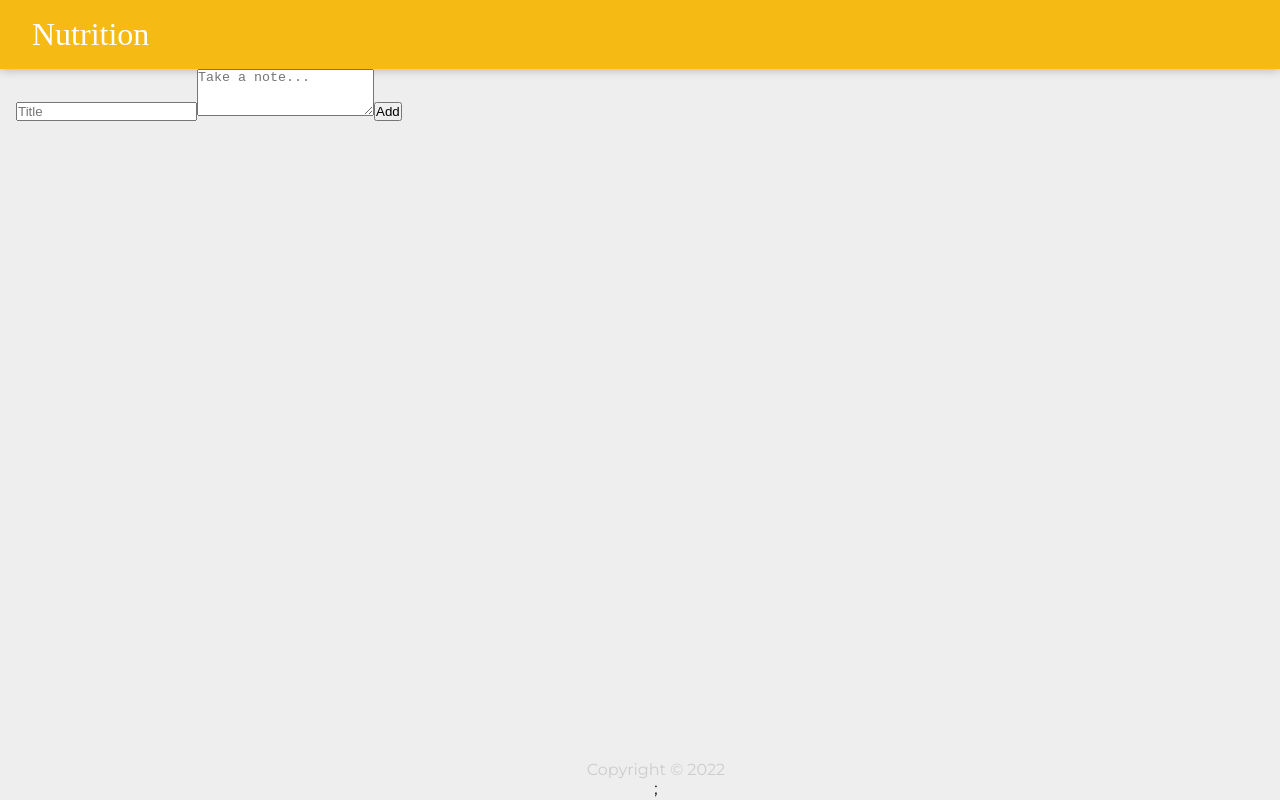
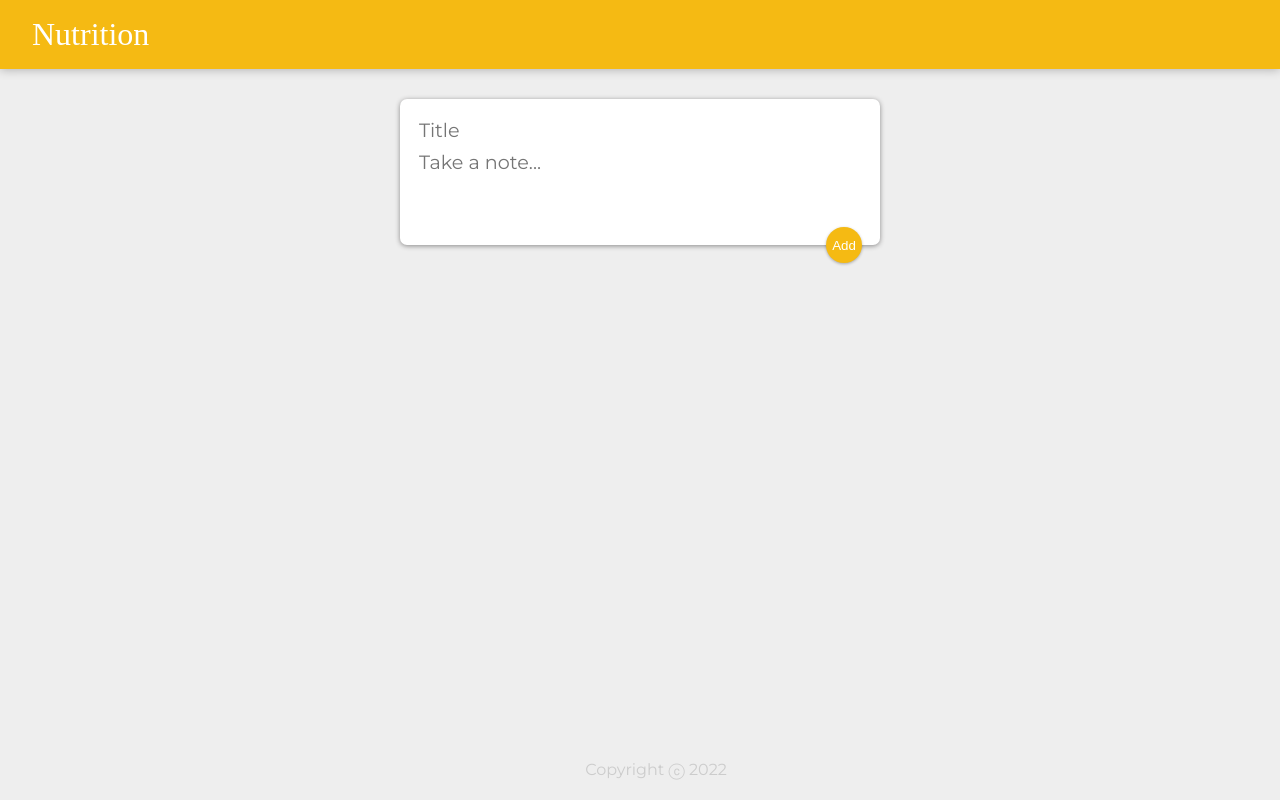
Before and after one commit to asasalcido14/keeper-app-git, a React (Create React App) app in the folder keeperv1/: page / in a window 1280 px wide. Built offline with nearby package versions, Linux system fonts and the light colour scheme; a web font is replaced by a local one.

Commit message:
fixed styling error
CSS styling error - added styling to .note p .note h1 - added styling to .note button and form, form input, form textarea, form button

```diff
--- a/keeperv1/public/styles.css
+++ b/keeperv1/public/styles.css
@@ -35,7 +35,6 @@
   footer p {
 	color: #ccc;
   }
-
   .note {
 	background: #fff;
 	border-radius: 7px;
@@ -55,3 +54,49 @@
 	white-space: pre-wrap;
 	word-wrap: break-word;
   }
+
+  .note button {
+	position: relative;
+	float: right;
+	margin-right: 10px;
+	color: #f5ba13;
+	border: none;
+	width: 36px;
+	height: 36px;
+	cursor: pointer;
+	outline: none;
+  }
+
+  form {
+	position: relative;
+	width: 480px;
+	margin: 30px auto 20px auto;
+	background: #fff;
+	padding: 15px;
+	border-radius: 7px;
+	box-shadow: 0 1px 5px rgb(138, 137, 137);
+  }
+  form input,
+  form textarea {
+	width: 100%;
+	border: none;
+	padding: 4px;
+	outline: none;
+	font-size: 1.2em;
+	font-family: inherit;
+	resize: none;
+  }
+  form button {
+	position: absolute;
+	right: 18px;
+	bottom: -18px;
+	background: #f5ba13;
+	color: #fff;
+	border: none;
+	border-radius: 50%;
+	width: 36px;
+	height: 36px;
+	box-shadow: 0 1px 3px rgba(0, 0, 0, 0.3);
+	cursor: pointer;
+	outline: none;
+  }
--- a/keeperv1/src/components/Footer.jsx
+++ b/keeperv1/src/components/Footer.jsx
@@ -1,13 +1,12 @@
 import React from "react";
 
 function Footer() {
-	const currentYear = new Date().getFullYear();
-
-	return (
-		<footer>
-			<p>Copyright © {currentYear}</p>;
-		</footer>
-	);
+  const year = new Date().getFullYear();
+  return (
+    <footer>
+      <p>Copyright ⓒ {year}</p>
+    </footer>
+  );
 }
 
 export default Footer;
```
Also changed, not shown: keeperv1/src/components/Header.jsx (+5 -5 lines). Lines whose indentation alone changed are shown as unchanged.
